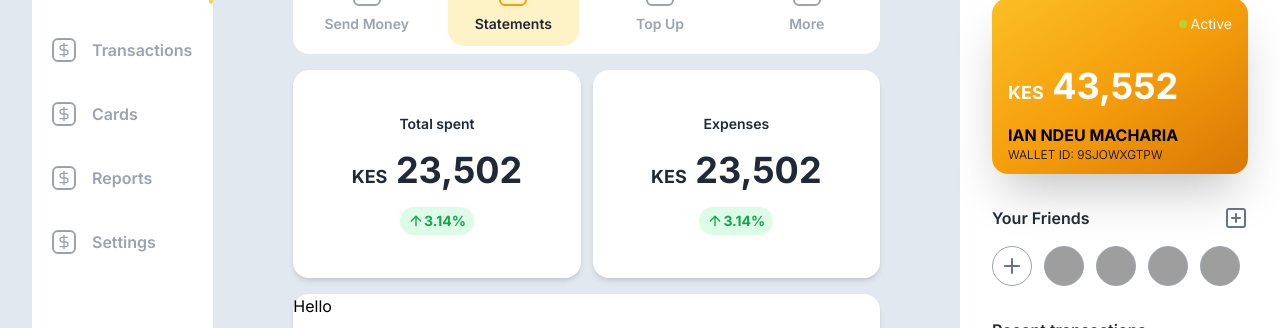
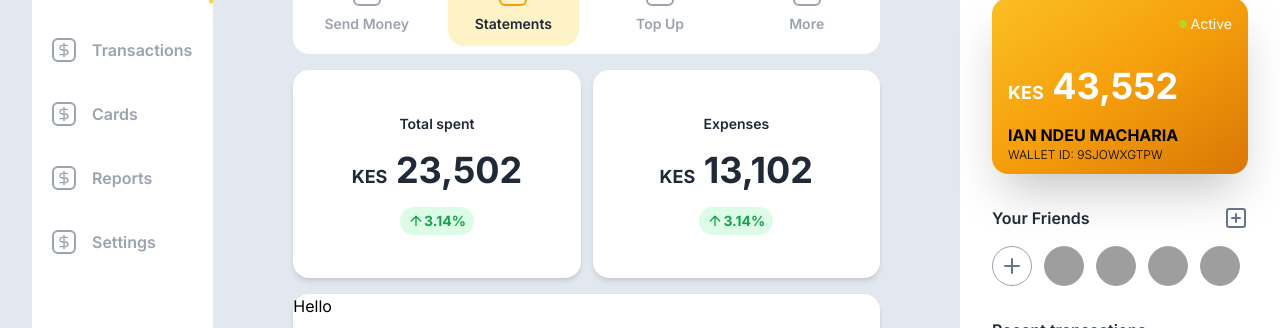
Before and after one commit to matteratomic/kilimapesa, a Next.js app: page /dashboard in a window 1280 px wide. Shown: the part 274-602 px from the top of the page. Built offline with nearby package versions, Linux system fonts and the light colour scheme; grey boxes are pictures that could not be loaded.

Commit message:
Adding Charts to dashboard

```diff
--- a/app/dashboard/page.tsx
+++ b/app/dashboard/page.tsx
@@ -1,5 +1,9 @@
+'use client'
 import { LucideArrowUp, LucideBell, LucideDollarSign, LucideFile, LucidePlaySquare, LucidePlus, LucidePlusSquare } from 'lucide-react'
 import React from 'react'
+import { PieChart, Pie, Cell } from 'recharts'
+
+const COLORS = ['#0088FE', '#00C49F', '#FFBB28', '#FF8042'];
 
 const SectionItem = ({ active, text }: { active?: boolean, text: string }) => {
   return <div className="cursor-pointer text-gray-400 flex space-x-2 bg-purple-0300 p-6 pl-3 relative h-16">
@@ -14,6 +18,12 @@ const SectionItem = ({ active, text }: { active?: boolean, text: string }) => {
 }
 
 const Dashboard = (props: {}) => {
+  const data = [
+    { name: 'Group A', value: 400 },
+    { name: 'Group B', value: 300 },
+    { name: 'Group C', value: 300 },
+    { name: 'Group D', value: 200 },
+  ];
   return (
     <div className="bg-slate-200 relative flex h-screen space-x-4">
       <div className="relative p-8 pr-0 h-full w-1/6">
@@ -74,13 +84,31 @@ const Dashboard = (props: {}) => {
               3.14%
             </div>
           </div>
-          <div className="flex flex-col items-center justify-center bg-white shadow-md w-1/2 h-full rounded-2xl">
+          <div className="relative flex flex-col items-center justify-center bg-white shadow-md w-1/2 h-full rounded-2xl">
             <p className="text-sm text-gray-800 font-semibold">Expenses</p>
-            <p className="text-4xl font-bold text-gray-800 my-4"><span className="text-lg">KES</span> 23,502</p>
+            <p className="text-4xl font-bold text-gray-800 my-4"><span className="text-lg">KES</span> 13,102</p>
             <div className="flex items-center justify-center bg-green-100 font-bold text-sm text-green-600 rounded-2xl p-1 px-2">
               <LucideArrowUp className="w-4 h-4 text-green-600 shrink-0" />
               3.14%
             </div>
+            {/* <PieChart width={800} height={400}  */}
+            {/*   // onMouseEnter={this.onPieEnter} */}
+            {/* > */}
+            {/*   <Pie */}
+            {/*     data={data} */}
+            {/*     cx={120} */}
+            {/*     cy={200} */}
+            {/*     innerRadius={60} */}
+            {/*     outerRadius={80} */}
+            {/*     fill="#8884d8" */}
+            {/*     paddingAngle={5} */}
+            {/*     dataKey="value" */}
+            {/*   > */}
+            {/*     {data.map((entry, index) => ( */}
+            {/*       <Cell key={`cell-${index}`} fill={COLORS[index % COLORS.length]} /> */}
+            {/*     ))} */}
+            {/*   </Pie> */}
+            {/* </PieChart> */}
           </div>
         </div>
 
--- a/package.json
+++ b/package.json
@@ -13,8 +13,8 @@
     "lucide-react": "^0.436.0",
     "next": "14.2.7",
     "react": "^18",
-    "react-chartjs-2": "^5.2.0",
-    "react-dom": "^18"
+    "react-dom": "^18",
+    "recharts": "^2.12.7"
   },
   "devDependencies": {
     "@types/node": "^20",
```
Also changed, not shown: 1 other file (tests, documents, lock files or other folders).
